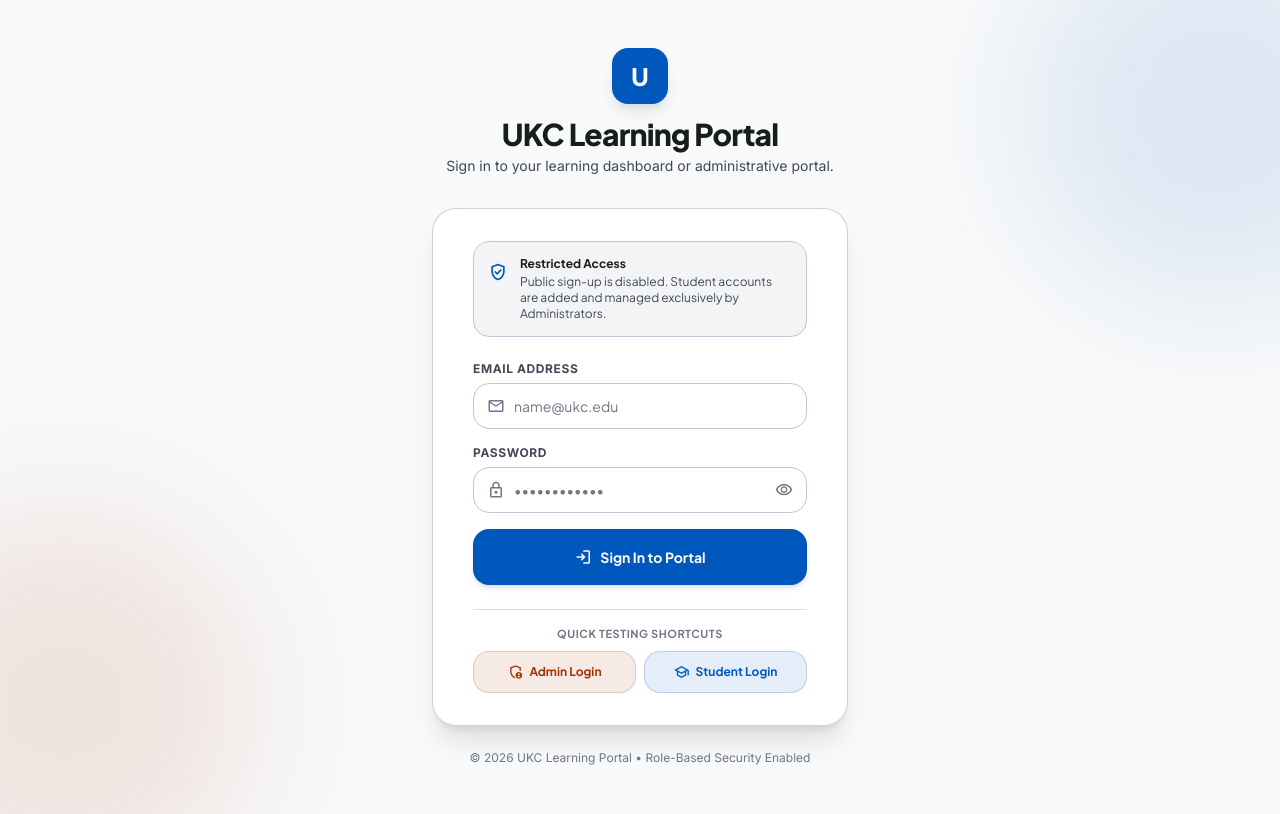
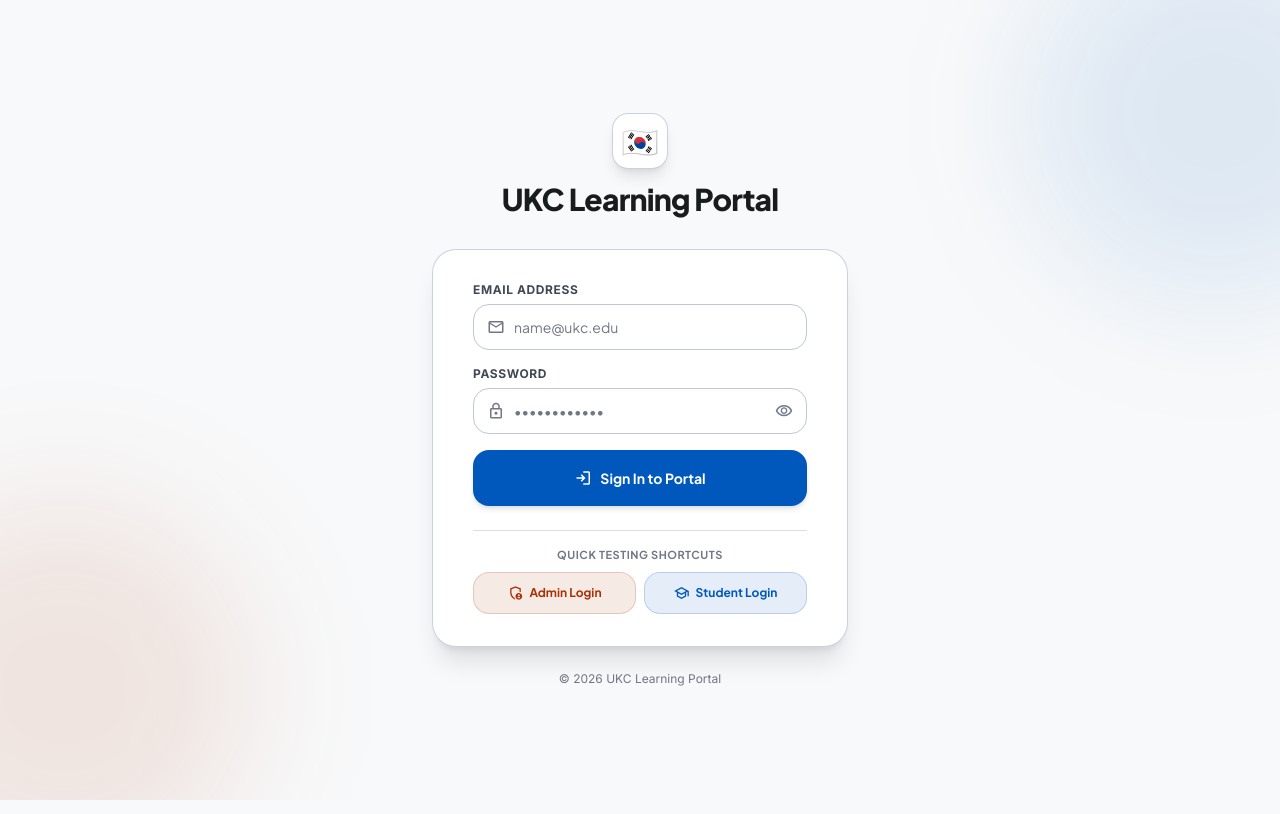
Before and after one commit to tamysiby/ukc-learning-app, a React (Vite) app: page / in a window 1280 px wide. Built offline with nearby package versions, Linux system fonts and the light colour scheme; no server answers.

Commit message:
feat: replace brand icon in LoginPage with Korean flag emoji 🇰🇷

```diff
--- a/src/components/LoginPage.jsx
+++ b/src/components/LoginPage.jsx
@@ -33,30 +33,18 @@ export default function LoginPage() {
       <div className="sm:mx-auto sm:w-full sm:max-w-md relative z-10 px-4">
         {/* Brand Header */}
         <div className="text-center space-y-3">
-          <div className="w-14 h-14 mx-auto rounded-2xl bg-primary text-on-primary flex items-center justify-center font-black text-2xl shadow-lg font-headline">
-            U
+          <div className="w-14 h-14 mx-auto rounded-2xl bg-surface-container-lowest border border-outline-variant/80 flex items-center justify-center text-3xl shadow-lg font-headline">
+            🇰🇷
           </div>
           <div>
             <h1 className="text-2xl sm:text-3xl font-extrabold text-on-surface tracking-tight font-headline">
               UKC Learning Portal
             </h1>
-            <p className="text-xs sm:text-sm text-on-surface-variant mt-1 font-label">
-              Sign in to your learning dashboard or administrative portal.
-            </p>
           </div>
         </div>
 
         {/* Card Box */}
         <div className="mt-8 bg-surface-container-lowest py-8 px-6 sm:px-10 shadow-xl rounded-3xl border border-outline-variant/80 backdrop-blur-sm space-y-6">
-          {/* Admin Managed Account Notice */}
-          <div className="p-3.5 bg-surface-container-low rounded-2xl border border-outline-variant flex items-start gap-3">
-            <span className="material-symbols-outlined text-primary text-xl shrink-0 mt-0.5">verified_user</span>
-            <div className="text-xs text-on-surface-variant space-y-0.5">
-              <p className="font-bold text-on-surface">Restricted Access</p>
-              <p>Public sign-up is disabled. Student accounts are added and managed exclusively by Administrators.</p>
-            </div>
-          </div>
-
           {/* Error Message Alert */}
           {authError && (
             <div className="p-3.5 bg-red-500/10 text-red-700 dark:text-red-300 rounded-2xl border border-red-500/20 text-xs flex items-center justify-between gap-2 animate-in fade-in">
@@ -176,7 +164,7 @@ export default function LoginPage() {
 
         {/* Footer info */}
         <p className="text-center text-xs text-outline mt-6 font-label">
-          © 2026 UKC Learning Portal • Role-Based Security Enabled
+          © 2026 UKC Learning Portal
         </p>
       </div>
     </div>
```
Also changed, not shown: 2 other files (tests, documents, lock files or other folders).
